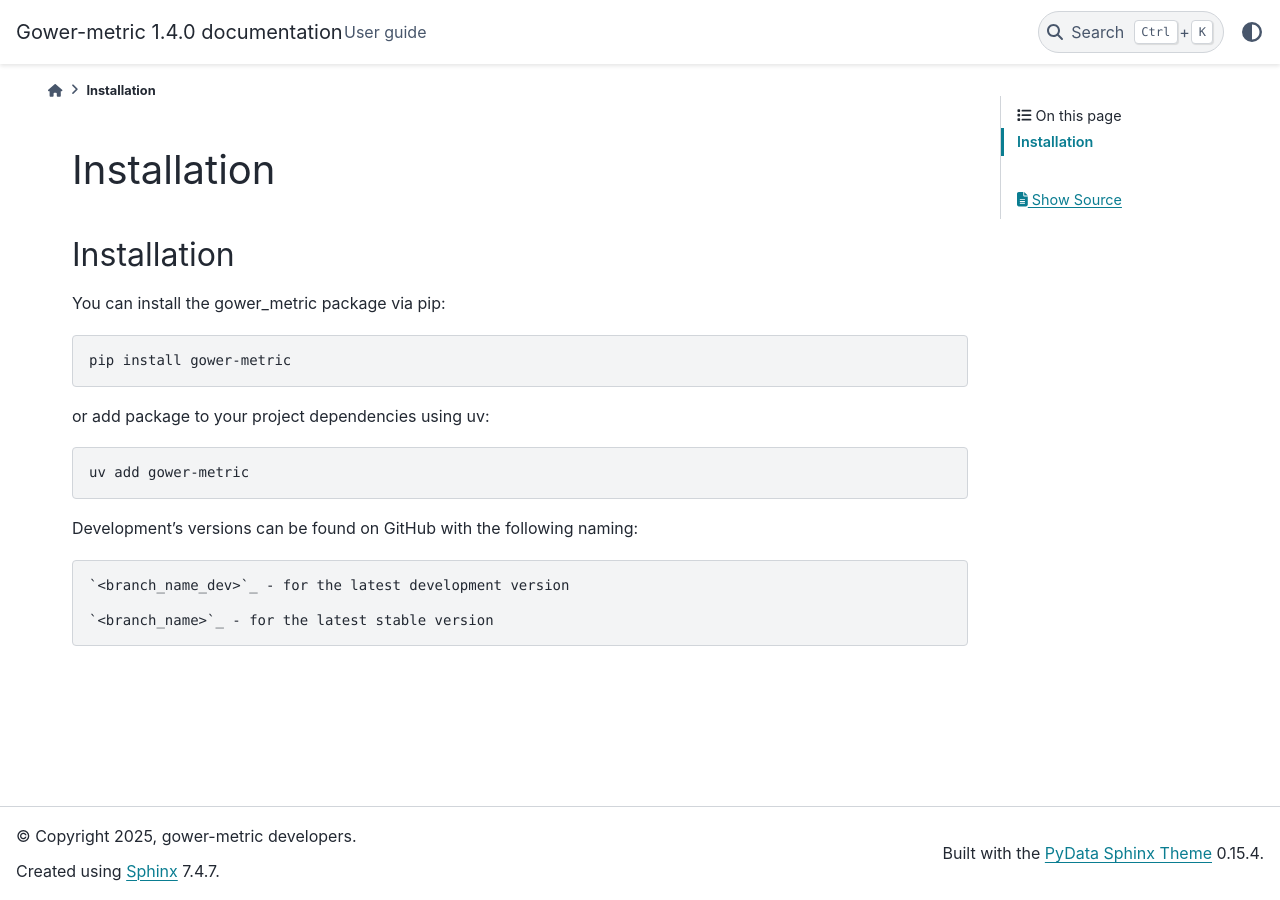
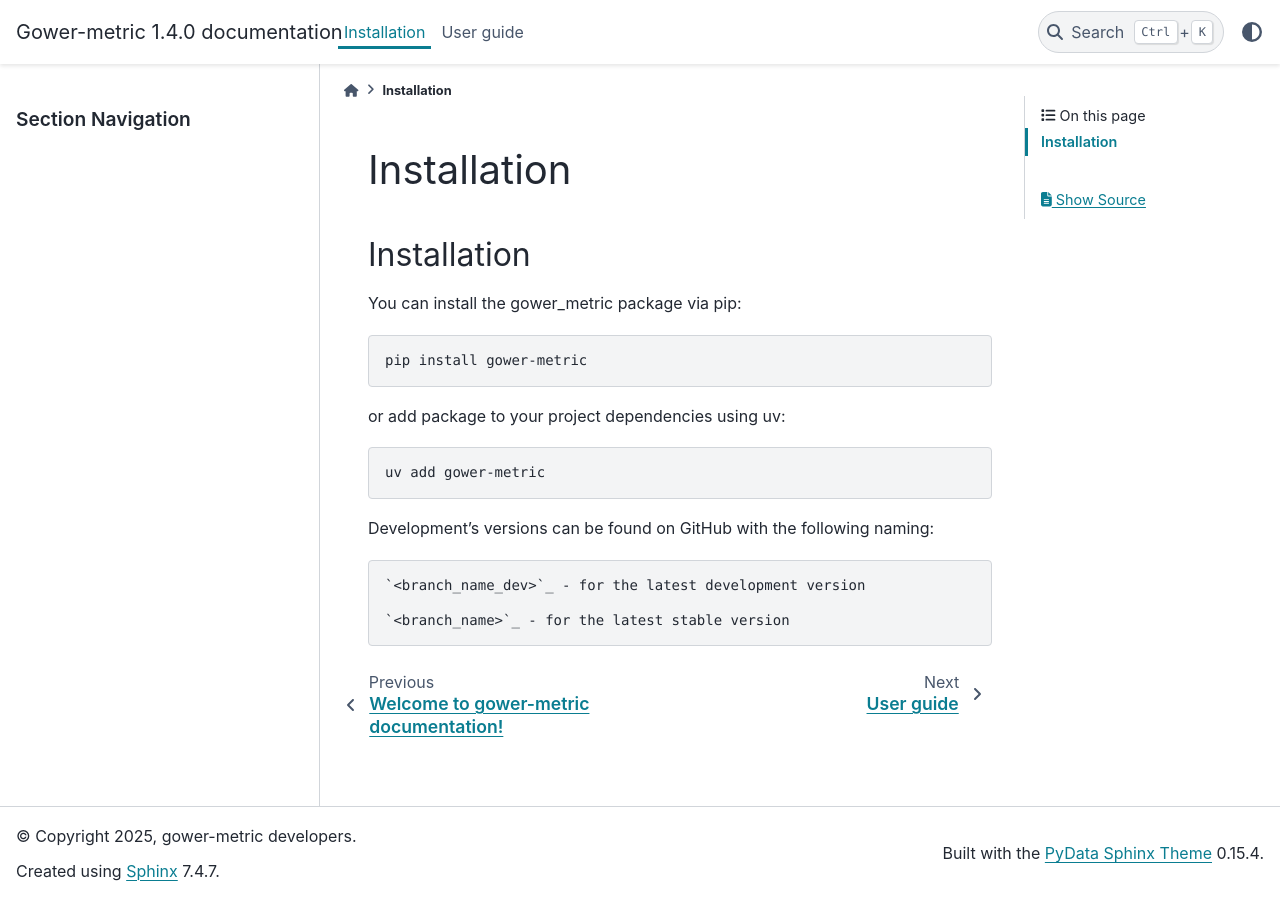
Before and after one commit to BartekKruczek/sphinx_tutorial, a Sphinx documentation site: the page built from docs/source/installation.rst, in a window 1280 px wide. Built offline with Sphinx 7.4.7 and the PyData theme 0.15.4, drawn with Linux system fonts in a browser that asks for light colours.

Commit message:
[1.4] update docs

```diff
--- a/docs/source/conf.py
+++ b/docs/source/conf.py
@@ -21,6 +21,10 @@ extensions = [
     'sphinx_copybutton',
 ]
 
+# enable google and numpy style docstrings
+napoleon_google_docstring = True
+napoleon_numpy_docstring = True
+
 intersphinx_mapping = {
     'python': ('https://docs.python.org/3/', None),
     'sphinx': ('https://www.sphinx-doc.org/en/master/', None),
--- a/docs/source/index.rst
+++ b/docs/source/index.rst
@@ -79,7 +79,7 @@ Contents
 
 .. toctree::
    :maxdepth: 1
-   :caption: Contents
 
-   usage
-   api
+   installation
+   user_guide
+   api_reference
--- a/docs/source/installation.rst
+++ b/docs/source/installation.rst
@@ -1,8 +1,7 @@
 Installation
 =====
 
-.. _installation:
-
+------------
 Installation
 ------------
 
```
Also changed, not shown: docs/source/user_guide.rst (renamed from docs/source/usage.rst, +1 -12 lines), docs/source/api_reference.rst (renamed from docs/source/api.rst).
